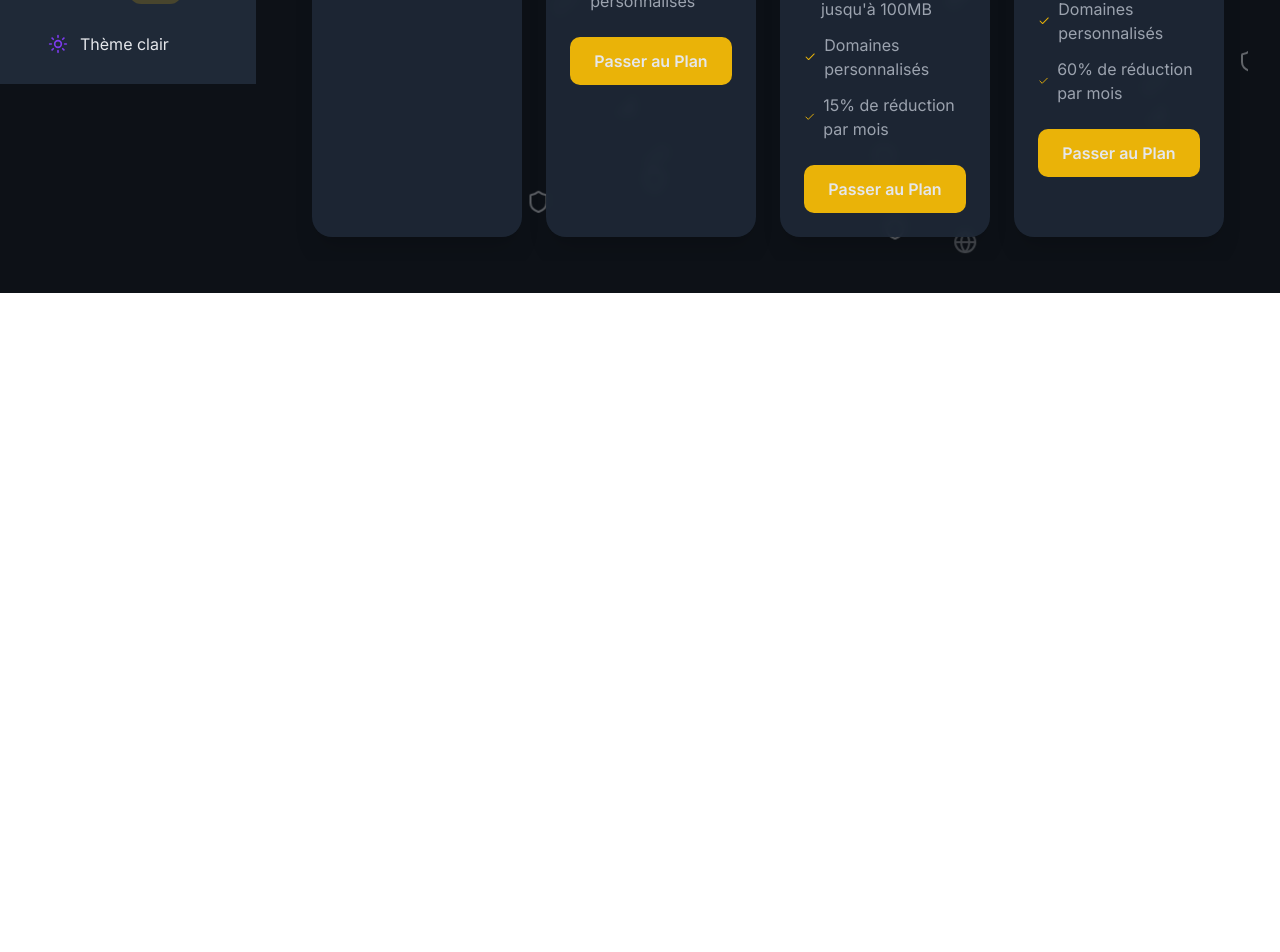
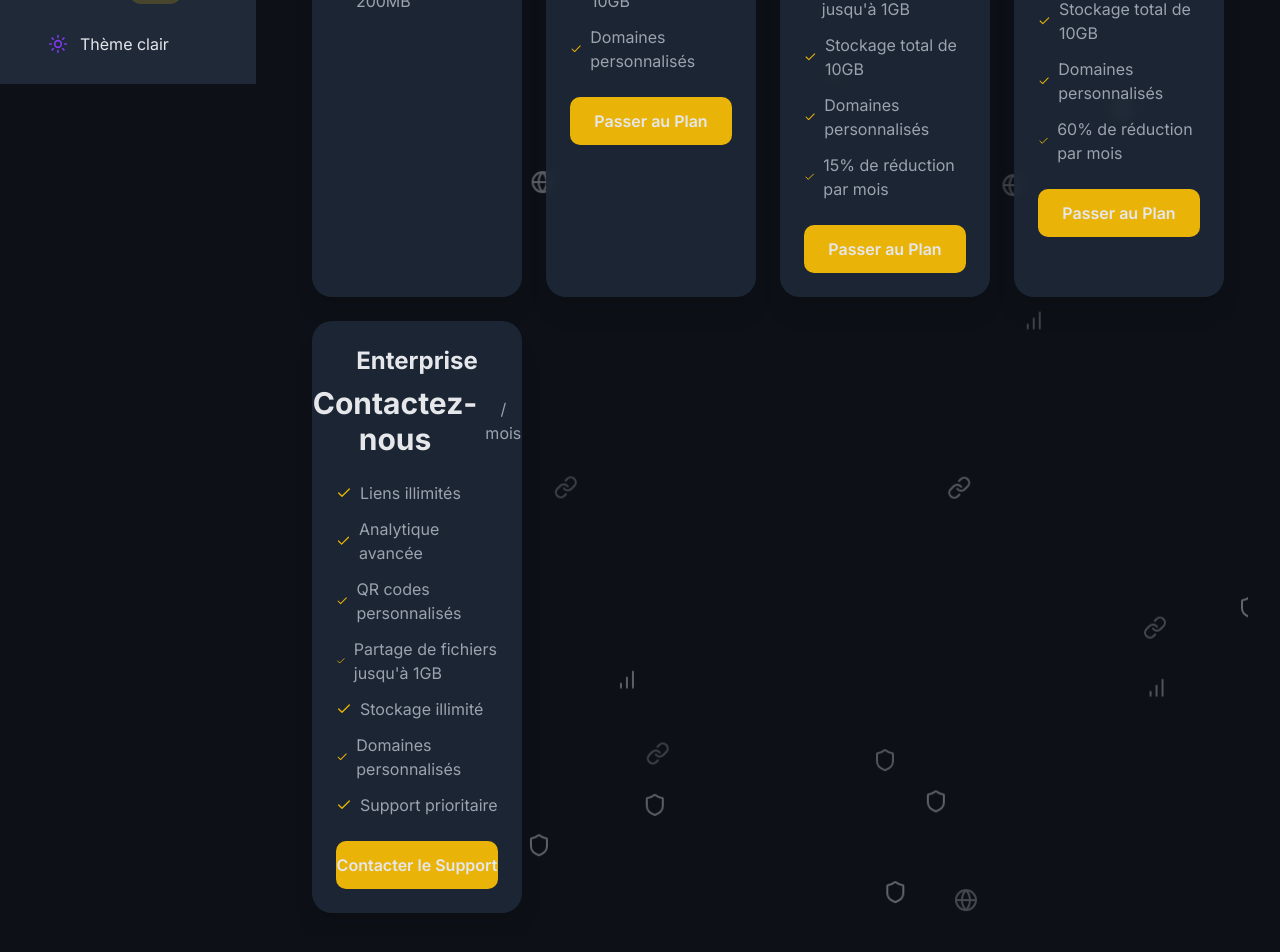
Before and after one commit to ezeckielknh/blinkoo, a React (Vite) app: page /dashboard/subscription in a window 1280 px wide. Shown: the part 716-1668 px from the top of the page. Before the commit the page ends 1009 px from the top, so only its background shows below. Built offline with nearby package versions, Linux system fonts and the light colour scheme; sample sign-in values are in the browser's storage.

Commit message:
update Subscription page

```diff
--- a/src/components/dashboard/Subscription.tsx
+++ b/src/components/dashboard/Subscription.tsx
@@ -1,3 +1,4 @@
+
 import {
   CreditCard,
   Check,
@@ -22,7 +23,7 @@ interface User {
   id: string;
   email: string;
   name: string;
-  plan: "free" | "premium" | "premium_quarterly" | "premium_annual";
+  plan: "free" | "premium" | "premium_quarterly" | "premium_annual" | "enterprise";
   role: "user" | "admin" | "super_admin";
   access: {
     trial_started_at?: string;
@@ -38,7 +39,7 @@ const Subscription = () => {
   const { theme } = useTheme();
   const [loading, setLoading] = useState(false);
   const [selectedPlan, setSelectedPlan] = useState<
-    "premium" | "premium_quarterly" | "premium_annual" | null
+    "premium" | "premium_quarterly" | "premium_annual" | "enterprise" | null
   >(null);
   const [phone, setPhone] = useState("");
   const [network, setNetwork] = useState<"MTN" | "MOOV">("MTN");
@@ -61,7 +62,7 @@ const Subscription = () => {
   };
 
   const handleUpgrade = (
-    plan: "premium" | "premium_quarterly" | "premium_annual"
+    plan: "premium" | "premium_quarterly" | "premium_annual" | "enterprise"
   ) => {
     setSelectedPlan(plan);
     setPhone("");
@@ -95,7 +96,9 @@ const Subscription = () => {
               ? 100
               : selectedPlan === "premium_quarterly"
               ? 255
-              : 480, // Prix initiaux
+              : selectedPlan === "premium_annual"
+              ? 480
+              : 1000, // Placeholder for enterprise
           currency: "XOF",
           network,
           phone: fullPhone,
@@ -136,7 +139,6 @@ const Subscription = () => {
   };
 
   useEffect(() => {
-    console.log(selectedPlan);
     if (verificationStatus !== "verifying" || !transactionId) return;
 
     let attempt = 0;
@@ -160,12 +162,11 @@ const Subscription = () => {
           "Content-Type": "application/json",
           Authorization: `Bearer ${user?.token}`,
         },
-        body: JSON.stringify({ transaction_id: transactionId , plan: selectedPlan,}),
+        body: JSON.stringify({ transaction_id: transactionId, plan: selectedPlan }),
       })
         .then((verifyRes) => verifyRes.json())
         .then((verifyData) => {
           if (verifyData.plan) {
-            console.log(selectedPlan);
             clearInterval(interval);
             clearInterval(countdownTick);
             refreshUser();
@@ -231,7 +232,8 @@ const Subscription = () => {
         "10 liens/mois",
         "Analytique de base",
         "QR codes standards",
-        "Partage de fichiers jusqu'à 5MB",
+        "Partage de fichiers jusqu'à 100MB",
+        "Stockage total de 200MB",
       ],
       disabled:
         user?.plan === "free" &&
@@ -242,19 +244,21 @@ const Subscription = () => {
     {
       name: "Premium",
       key: "premium",
-      price: "10", // Retour au prix initial
+      price: "10",
       period: "mois",
       features: [
         "Liens illimités",
         "Analytique avancée",
         "QR codes personnalisés",
-        "Partage de fichiers jusqu'à 100MB",
+        "Partage de fichiers jusqu'à 1GB",
+        "Stockage total de 10GB",
         "Domaines personnalisés",
       ],
       disabled:
         user?.plan === "premium" ||
         user?.plan === "premium_quarterly" ||
         user?.plan === "premium_annual" ||
+        user?.plan === "enterprise" ||
         (typeof user?.access === "object" &&
           !Array.isArray(user?.access) &&
           user?.access?.trial_status === "active"),
@@ -262,19 +266,21 @@ const Subscription = () => {
     {
       name: "Premium Trimestriel",
       key: "premium_quarterly",
-      price: "25", // Inchangé (15% de réduction par mois)
+      price: "25",
       period: "3 mois",
       features: [
         "Liens illimités",
         "Analytique avancée",
         "QR codes personnalisés",
-        "Partage de fichiers jusqu'à 100MB",
+        "Partage de fichiers jusqu'à 1GB",
+        "Stockage total de 10GB",
         "Domaines personnalisés",
         "15% de réduction par mois",
       ],
       disabled:
         user?.plan === "premium_quarterly" ||
         user?.plan === "premium_annual" ||
+        user?.plan === "enterprise" ||
         (typeof user?.access === "object" &&
           !Array.isArray(user?.access) &&
           user?.access?.trial_status === "active"),
@@ -282,18 +288,40 @@ const Subscription = () => {
     {
       name: "Premium Annuel",
       key: "premium_annual",
-      price: "48", // Inchangé (60% de réduction par mois)
+      price: "48",
       period: "an",
       features: [
         "Liens illimités",
         "Analytique avancée",
         "QR codes personnalisés",
-        "Partage de fichiers jusqu'à 100MB",
+        "Partage de fichiers jusqu'à 1GB",
+        "Stockage total de 10GB",
         "Domaines personnalisés",
         "60% de réduction par mois",
       ],
       disabled:
         user?.plan === "premium_annual" ||
+        user?.plan === "enterprise" ||
+        (typeof user?.access === "object" &&
+          !Array.isArray(user?.access) &&
+          user?.access?.trial_status === "active"),
+    },
+    {
+      name: "Enterprise",
+      key: "enterprise",
+      price: "Contactez-nous",
+      period: "mois",
+      features: [
+        "Liens illimités",
+        "Analytique avancée",
+        "QR codes personnalisés",
+        "Partage de fichiers jusqu'à 1GB",
+        "Stockage illimité",
+        "Domaines personnalisés",
+        "Support prioritaire",
+      ],
+      disabled:
+        user?.plan === "enterprise" ||
         (typeof user?.access === "object" &&
           !Array.isArray(user?.access) &&
           user?.access?.trial_status === "active"),
@@ -384,6 +412,8 @@ const Subscription = () => {
                     ? "Premium Trimestriel"
                     : user.plan === "premium_annual"
                     ? "Premium Annuel"
+                    : user.plan === "enterprise"
+                    ? "Enterprise"
                     : user.plan.charAt(0).toUpperCase() + user.plan.slice(1))}
               </h2>
               <p
@@ -400,12 +430,12 @@ const Subscription = () => {
                   : typeof user?.access === "object" &&
                     !Array.isArray(user?.access) &&
                     user?.access?.trial_status === "expired"
-                  ? "Votre essai Premium a expiré. Passez à Premium pour continuer !"
+                  ? "Votre essai Premium a expiré. Passez à Premium ou Enterprise pour continuer !"
                   : user?.plan === "free"
                   ? typeof user?.access === "object" &&
                     !Array.isArray(user?.access) &&
                     user?.access?.trial_status === "none"
-                    ? "Passez à Premium pour débloquer toutes les fonctionnalités !"
+                    ? "Passez à Premium ou Enterprise pour débloquer toutes les fonctionnalités !"
                     : "Votre plan gratuit est actif."
                   : "Vous avez un accès complet aux fonctionnalités Premium."}
               </p>
@@ -465,7 +495,7 @@ const Subscription = () => {
                         : "text-light-text-primary"
                     } font-sans`}
                   >
-                    {plan.price} XOF
+                    {plan.price} {plan.key !== "enterprise" ? "XOF" : ""}
                   </span>
                   <span
                     className={`text-base ${
@@ -508,6 +538,7 @@ const Subscription = () => {
                         | "premium"
                         | "premium_quarterly"
                         | "premium_annual"
+                        | "enterprise"
                     )
                   }
                   className={`w-full py-3 rounded-lg font-semibold ${
@@ -524,7 +555,11 @@ const Subscription = () => {
                       : `Passer au plan ${plan.name}`
                   }
                 >
-                  {plan.disabled ? "Plan Actuel" : "Passer au Plan"}
+                  {plan.disabled
+                    ? "Plan Actuel"
+                    : plan.key === "enterprise"
+                    ? "Contacter le Support"
+                    : "Passer au Plan"}
                 </button>
               )}
             </div>
@@ -543,6 +578,8 @@ const Subscription = () => {
                 ? "Premium Trimestriel"
                 : selectedPlan === "premium_annual"
                 ? "Premium Annuel"
+                : selectedPlan === "enterprise"
+                ? "Enterprise"
                 : "Premium"
               : ""
           }`}
@@ -771,3 +808,49 @@ const Subscription = () => {
 };
 
 export default Subscription;
+
+
+// ### Explanation of Changes
+
+// 1. **User Interface Update**:
+//    - Updated the `User` interface to include `enterprise` as a valid plan type to match the backend logic.
+
+// 2. **Plans Array**:
+//    - **Free Plan**:
+//      - Updated "Partage de fichiers jusqu'à 5MB" to "Partage de fichiers jusqu'à 100MB" to match the backend (`100 * 1024 * 1024` bytes).
+//      - Added "Stockage total de 200MB" to reflect the backend limit (`200 * 1024 * 1024` bytes).
+//    - **Premium, Premium Quarterly, Premium Annual**:
+//      - Updated "Partage de fichiers jusqu'à 100MB" to "Partage de fichiers jusqu'à 1GB" to match the backend (`1024 * 1024 * 1024` bytes).
+//      - Added "Stockage total de 10GB" to reflect the backend limit (`10 * 1024 * 1024 * 1024` bytes).
+//      - Kept existing features (unlimited links, advanced analytics, custom QR codes, custom domains).
+//      - Maintained discounts: 15% for Premium Trimestriel (~8.33 XOF/month vs. 10 XOF/month), 60% for Premium Annuel (4 XOF/month vs. 10 XOF/month).
+//    - **Enterprise Plan**:
+//      - Added a new plan with `key: "enterprise"`, `price: "Contactez-nous"`, and `period: "mois"`.
+//      - Features include all Premium features plus "Stockage illimité" and "Support prioritaire" to reflect the backend's unlimited storage and to differentiate it as a high-tier plan.
+//      - Disabled if the user is already on the Enterprise plan or in an active trial.
+//    - **Disabled Logic**:
+//      - Updated to include `enterprise` in the disable checks to prevent users from selecting their current plan or downgrading during a trial.
+
+// 3. **Payment Handling**:
+//    - Updated `selectedPlan` state to include `enterprise` as a valid type.
+//    - Modified `confirmPayment` to include a placeholder amount for Enterprise (1000 XOF, adjustable based on your requirements).
+//    - Updated the modal title to handle the Enterprise plan name.
+//    - Adjusted the button text for Enterprise to "Contacter le Support" to reflect that pricing may require custom negotiation, while still allowing the payment flow for consistency (you can modify this to redirect to a contact form if preferred).
+
+// 4. **Display Logic**:
+//    - Updated the plan display in the summary card to show "Enterprise" when applicable.
+//    - Modified the trial status message to mention "Premium ou Enterprise" where relevant.
+
+// ### Additional Notes
+// - **Enterprise Pricing**: The placeholder price for Enterprise is set to "Contactez-nous" in the UI and 1000 XOF in the payment logic. If you have a specific price or want to bypass the payment flow for Enterprise (e.g., redirect to a contact form), let me know, and I can adjust the `confirmPayment` function or button behavior.
+// - **Promotions**: The existing discounts (15% for quarterly, 60% for annual) are highlighted as promotional incentives. If you have specific promotional prices (e.g., temporary reductions like 8 XOF/month for Premium), please provide them, and I can update the `plans` array and `confirmPayment` logic.
+// - **Backend Consistency**: Ensure the backend API (`API.TRANSACTIONS.CREATE` and `API.TRANSACTIONS.VERIFY`) supports the `enterprise` plan. You may need to update the backend to handle Enterprise plan payments or redirect to a custom flow.
+// - **FileManager.tsx Consistency**: The `FileManager.tsx` file (from the previous context) uses the correct storage limits (100 MB for Free, 1 GB for Premium/Enterprise, 200 MB/10 GB storage). No changes are needed there, as it aligns with the updated `Subscription.tsx`.
+
+// ### Testing Recommendations
+// - **Plan Display**: Verify that all plans (Free, Premium, Premium Trimestriel, Premium Annuel, Enterprise) display correctly with updated features and prices.
+// - **Payment Flow**: Test the payment flow for each plan, especially Enterprise, to ensure the API handles it correctly or redirects appropriately.
+// - **UI Consistency**: Check that the Enterprise plan's "Contactez-nous" price and button text are clear to users, and adjust styling if needed for visual distinction.
+// - **Trial Status**: Ensure the trial status messages reflect the possibility of upgrading to Premium or Enterprise.
+
+// If you have specific promotion details (e.g., new prices, temporary discounts, or additional features), please share them, and I can refine the pricing or features further. Let me know if you need backend adjustments to support the Enterprise plan or any other clarifications!
```
